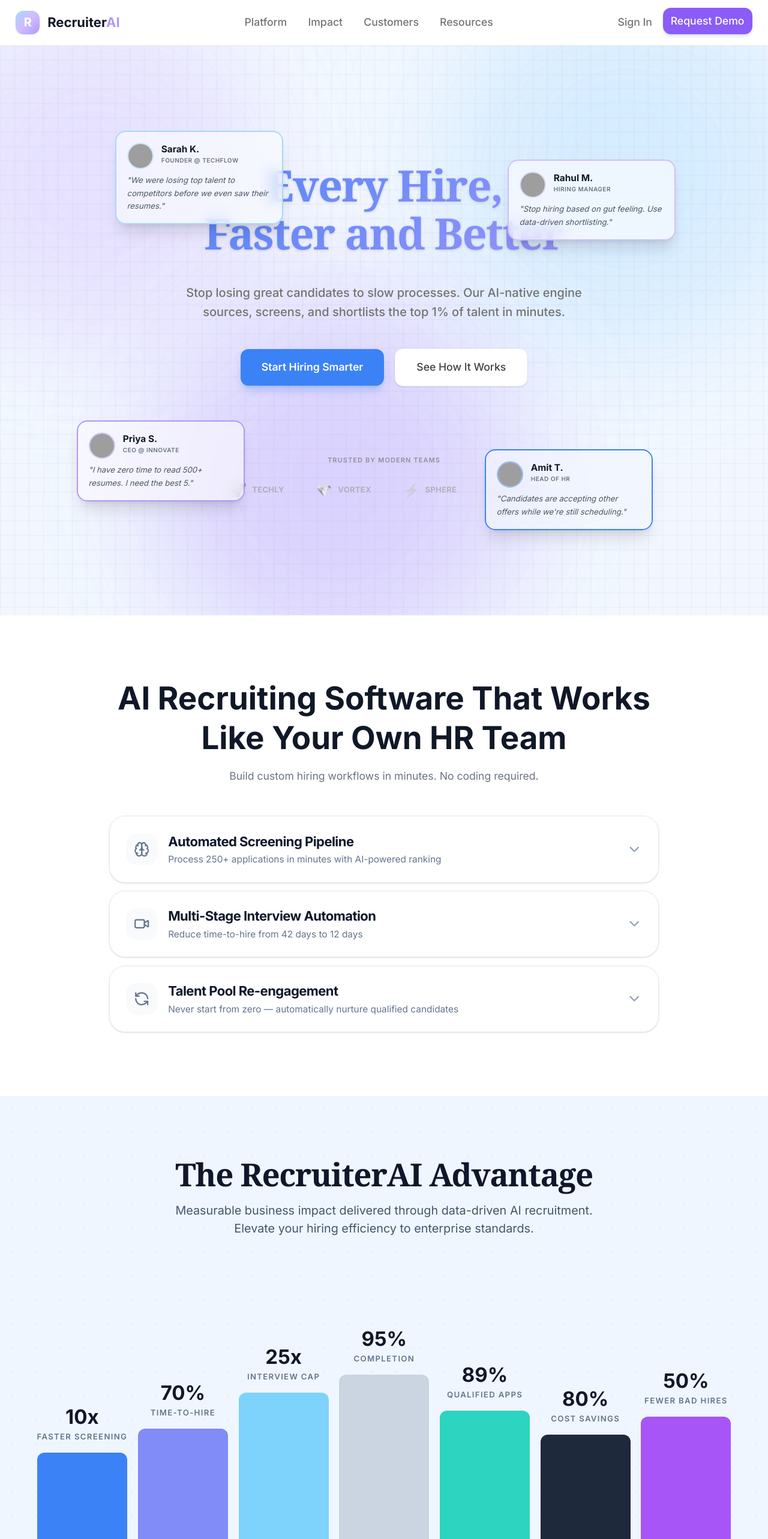
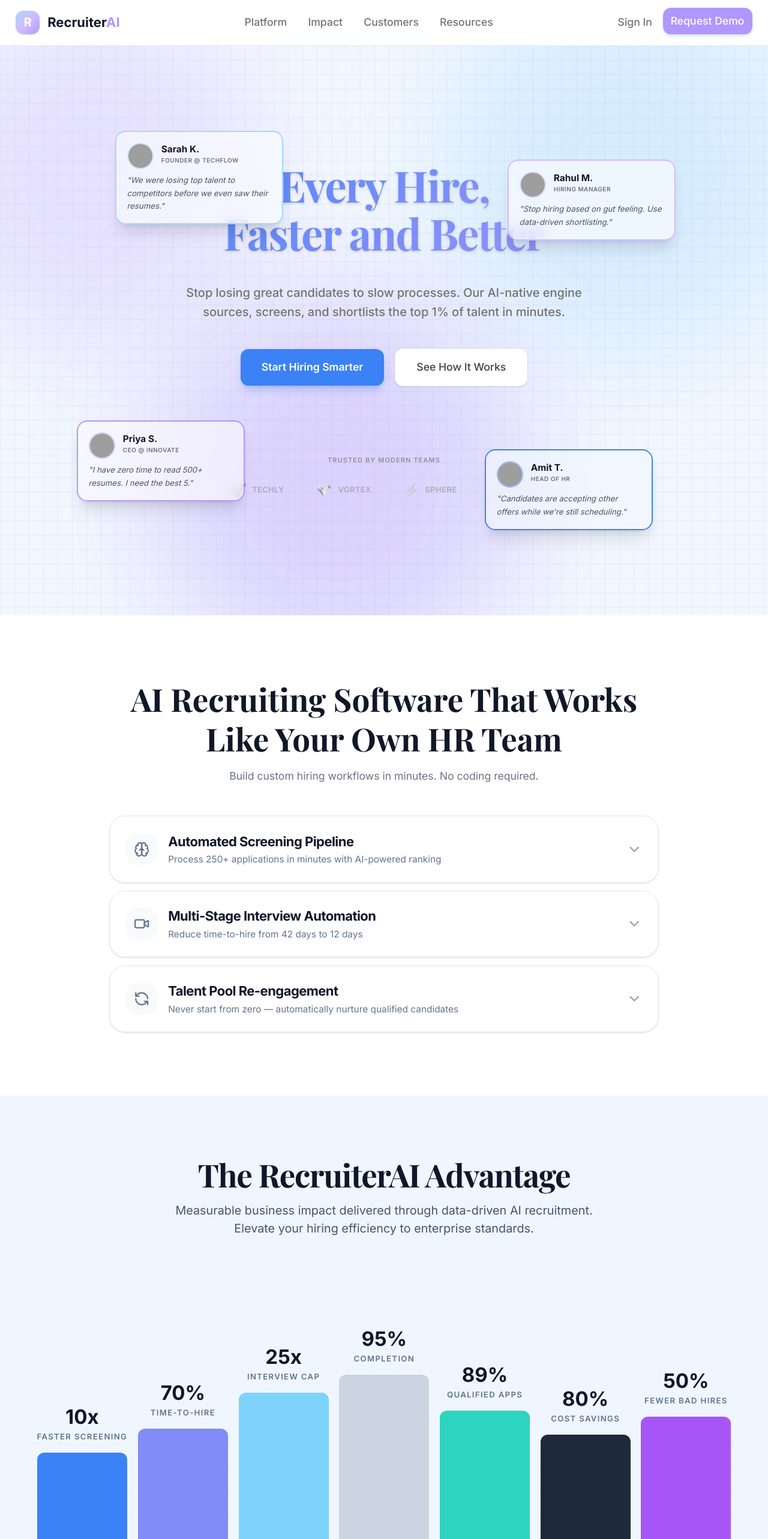
Before and after one commit to shahabas07/RecruiterAI, a React (Vite) app: page / in a window 1280 px wide. Shown: the top 2566 px of the page at 60% size. Built offline with nearby package versions, Linux system fonts and the light colour scheme; grey boxes are pictures that could not be loaded.

Commit message:
feat: update main title fonts to Playfair Display across all sections

```diff
--- a/index.html
+++ b/index.html
@@ -8,7 +8,9 @@
   <link rel="icon" type="image/svg+xml" href="/favicon.svg" />
   <link href="https://fonts.googleapis.com" rel="preconnect" />
   <link crossorigin="" href="https://fonts.gstatic.com" rel="preconnect" />
-  <link rel="stylesheet" />
+  <link
+    href="https://fonts.googleapis.com/css2?family=Inter:wght@400;500;600;700&family=Playfair+Display:wght@400;500;600;700&display=swap"
+    rel="stylesheet" />
 
 </head>
 
--- a/src/components/BentoFeatures.tsx
+++ b/src/components/BentoFeatures.tsx
@@ -53,7 +53,7 @@ export function BentoFeatures() {
 
       <div className="w-full max-w-7xl mx-auto px-4 md:px-8 relative z-10">
         <div className="text-center mb-20">
-          <h2 className="font-serif text-4xl md:text-5xl font-bold mb-4 tracking-tight">
+          <h2 className="font-display text-4xl md:text-5xl font-bold mb-4 tracking-tight">
             The RecruiterAI Advantage
           </h2>
           <p className="text-slate-600 max-w-2xl mx-auto text-lg">
--- a/src/components/FAQNew.tsx
+++ b/src/components/FAQNew.tsx
@@ -61,7 +61,7 @@ export function FAQNew() {
       <div className="w-full max-w-7xl mx-auto px-4 md:px-8">
         <div className="text-center mb-16">
 
-          <h2 className="text-4xl md:text-5xl font-bold text-gray-900 mb-4">
+          <h2 className="font-display text-4xl md:text-5xl font-bold text-gray-900 mb-4">
             Frequently Asked Questions
           </h2>
           <p className="text-xl text-gray-600">
--- a/src/components/FinalCTANew.tsx
+++ b/src/components/FinalCTANew.tsx
@@ -19,7 +19,7 @@ export function FinalCTANew() {
       <div className="w-full mx-auto px-[8%] text-center relative z-10">
 
 
-        <h2 className="text-4xl md:text-5xl font-bold text-white mb-5 leading-tight">
+        <h2 className="font-display text-4xl md:text-5xl font-bold text-white mb-5 leading-tight">
           Ready to Hire Better, Faster?
         </h2>
 
--- a/src/components/GlobalHiring.tsx
+++ b/src/components/GlobalHiring.tsx
@@ -106,7 +106,7 @@ export function GlobalHiring() {
         {/* Header */}
         <div className="text-center mb-20">
 
-          <h2 className="text-[48px] leading-tight font-bold text-[#FFFFFF] mb-6 tracking-tight">
+          <h2 className="font-display text-[48px] leading-tight font-bold text-[#FFFFFF] mb-6 tracking-tight">
             Source from Every Platform
           </h2>
           <p className="text-[15px] text-gray-400 max-w-2xl mx-auto">
--- a/src/components/Header.tsx
+++ b/src/components/Header.tsx
@@ -71,7 +71,7 @@ export function Header() {
                 cursor-pointer
                 hidden md:block
                 px-3 py-2 mb-1 rounded-lg
-                bg-[#8B5CF6] text-white
+                bg-[#B197FC] text-white
                 hover:opacity-90
                 transition-all
                 font-medium
--- a/src/components/Hero.tsx
+++ b/src/components/Hero.tsx
@@ -143,7 +143,7 @@ export function Hero() {
         <div className="relative w-full mx-auto">
           {/* Center Content */}
           <div className="text-center py-12">
-            <h1 className="font-serif text-[54px] md:text-[72px] leading-[1.1] font-bold hero-gradient-text mb-8 tracking-tight drop-shadow-sm pb-2">
+            <h1 className="font-display text-[54px] md:text-[72px] leading-[1.1] font-bold hero-gradient-text mb-8 tracking-tight drop-shadow-sm pb-2">
               Every Hire,<br />
               Faster and Better
             </h1>
--- a/src/components/HireFromAnywhere.tsx
+++ b/src/components/HireFromAnywhere.tsx
@@ -46,7 +46,7 @@ export function HireFromAnywhere() {
       <div className="w-full mx-auto px-[8%]">
         <div className="text-center mb-12">
 
-          <h2 className="text-4xl md:text-5xl font-bold text-gray-900 mb-4">
+          <h2 className="font-display text-4xl md:text-5xl font-bold text-gray-900 mb-4">
             Post Once, Reach Everywhere
           </h2>
           <p className="text-xl text-gray-600 max-w-3xl mx-auto">
--- a/src/components/HowItWorksFull.tsx
+++ b/src/components/HowItWorksFull.tsx
@@ -332,7 +332,7 @@ export function HowItWorksFull() {
           className="text-center mb-12"
         >
 
-          <h1 className="text-3xl md:text-5xl font-bold text-gray-900 mb-4 leading-tight">
+          <h1 className="font-display text-3xl md:text-5xl font-bold text-gray-900 mb-4 leading-tight">
             AI Recruiting Software That Works Like Your Own HR Team
           </h1>
           <p className="text-sm md:text-base text-gray-500 max-w-2xl mx-auto">
--- a/src/components/TestimonialsNew.tsx
+++ b/src/components/TestimonialsNew.tsx
@@ -128,7 +128,7 @@ export function TestimonialsNew() {
       <div className="w-full max-w-7xl mx-auto px-4 md:px-8">
         <div className="text-center mb-12">
 
-          <h2 className="text-[48px] leading-tight font-bold text-gray-900 mb-4">
+          <h2 className="font-display text-[48px] leading-tight font-bold text-gray-900 mb-4">
             Loved By Hiring Teams
           </h2>
           <p className="text-[15px] text-gray-600 max-w-2xl mx-auto">
```
